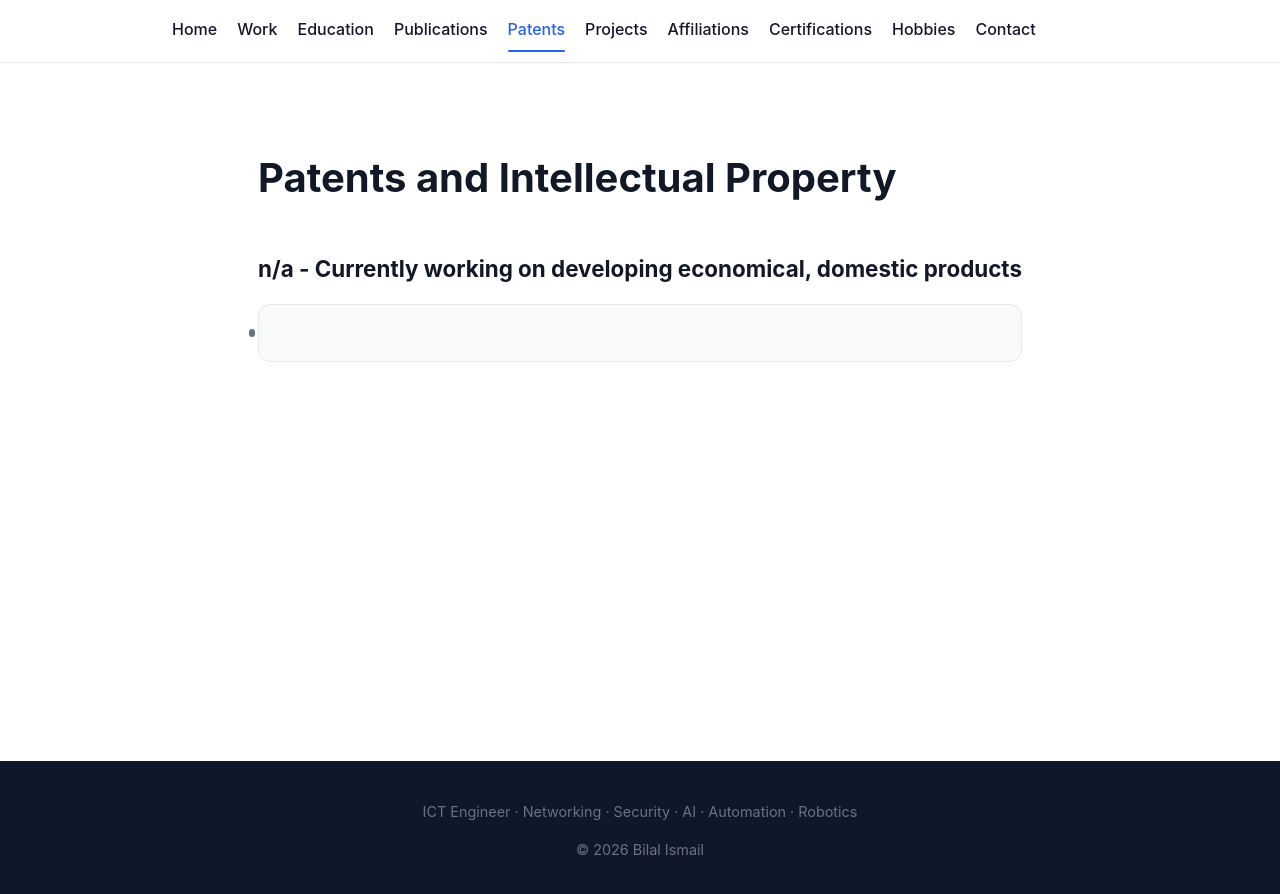
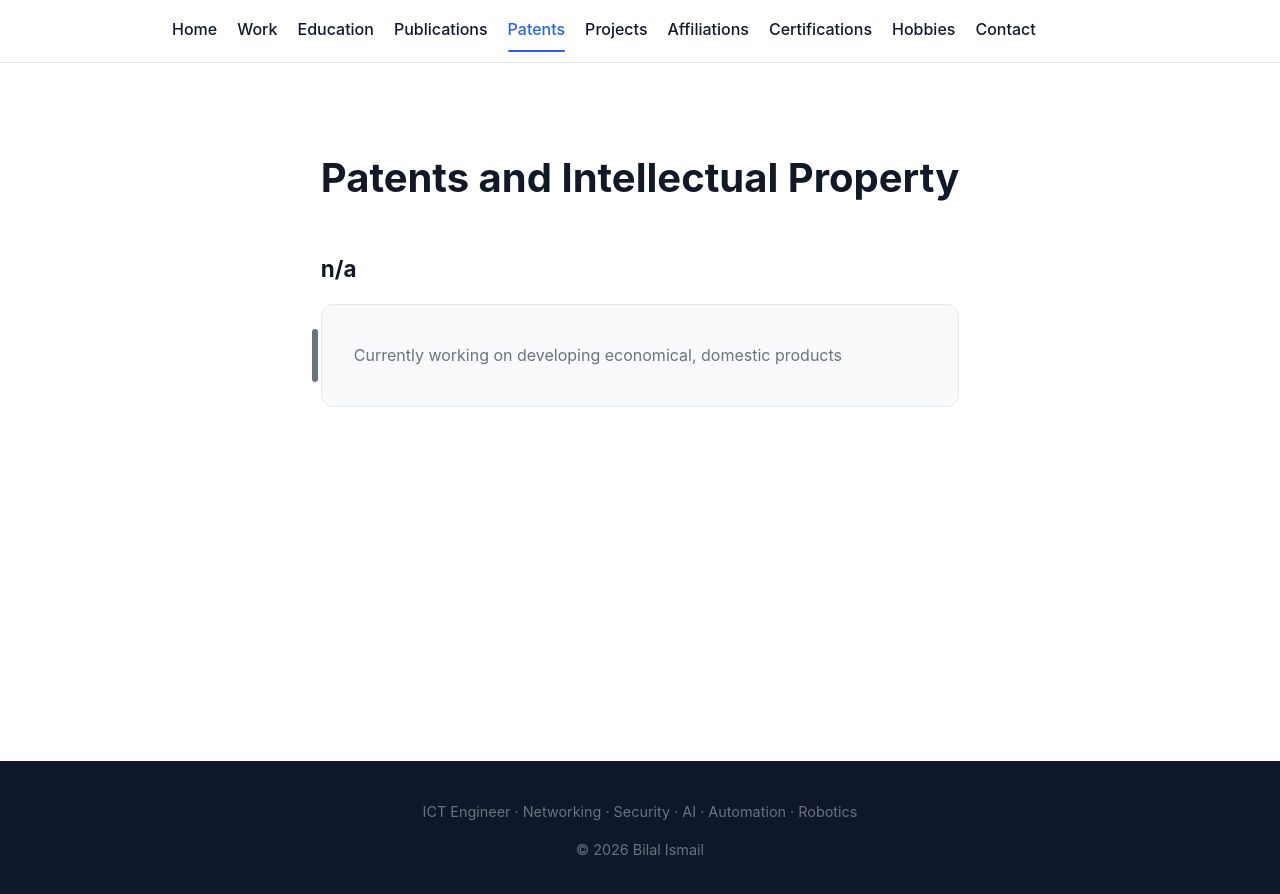
Before and after one commit to bilal-ismail/bilal-ismail.github.io, a Jekyll site: the page built from patents.md, in a window 1280 px wide. Shown: the top 894 px of the page. Built offline with Jekyll 4.4.1, drawn with Linux system fonts in a browser that asks for light colours; part of the change alters nothing that is shown.

```diff
--- a/_data/patents.yml
+++ b/_data/patents.yml
@@ -1,6 +1,6 @@
-- title: n/a - Currently working on developing economical, domestic products
+- title: n/a
   # jurisdiction: region (e.g USPTO)
   # status: Preparing (e.g Pending)
   # start: 2027
   # domain: robotics
-  # summary: Patent covering economical biomedical tool.
+  summary:  Currently working on developing economical, domestic products
```
